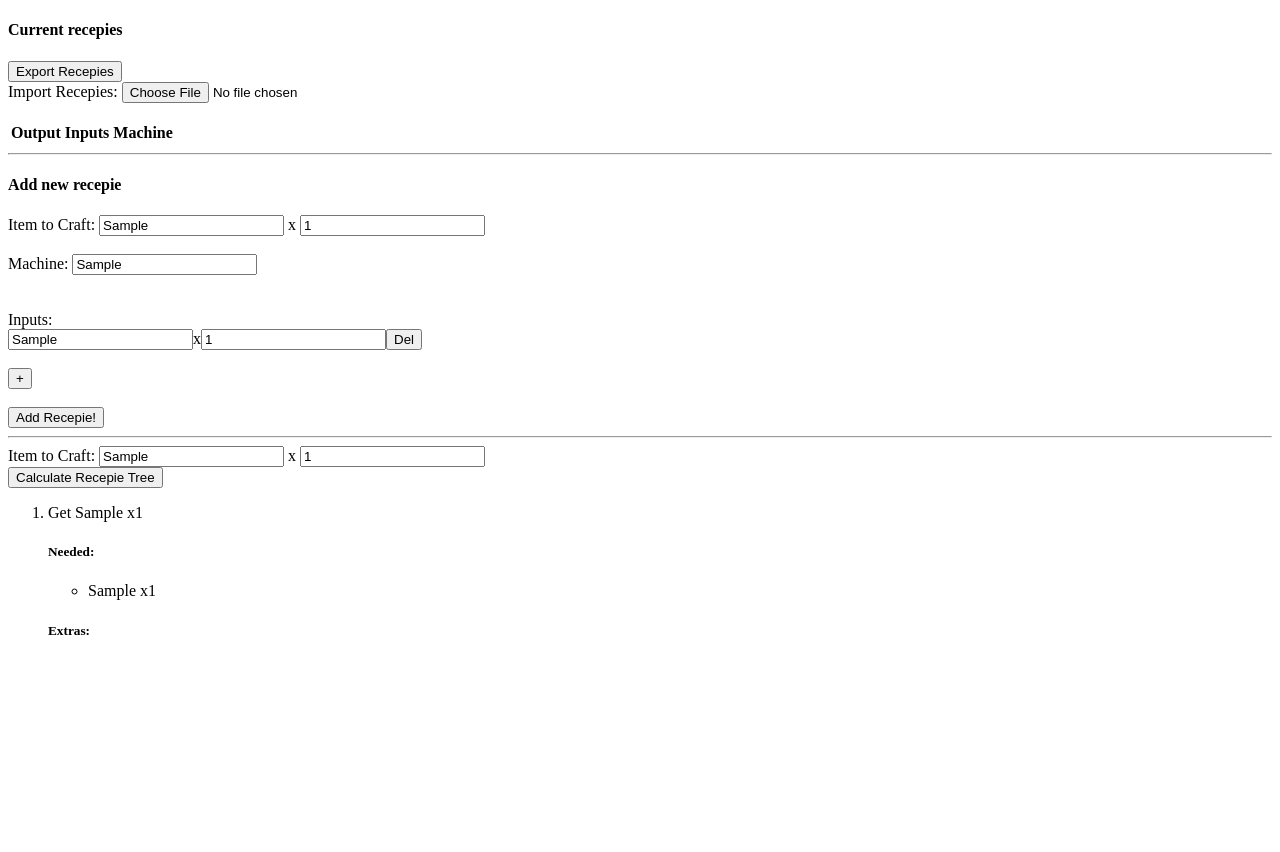
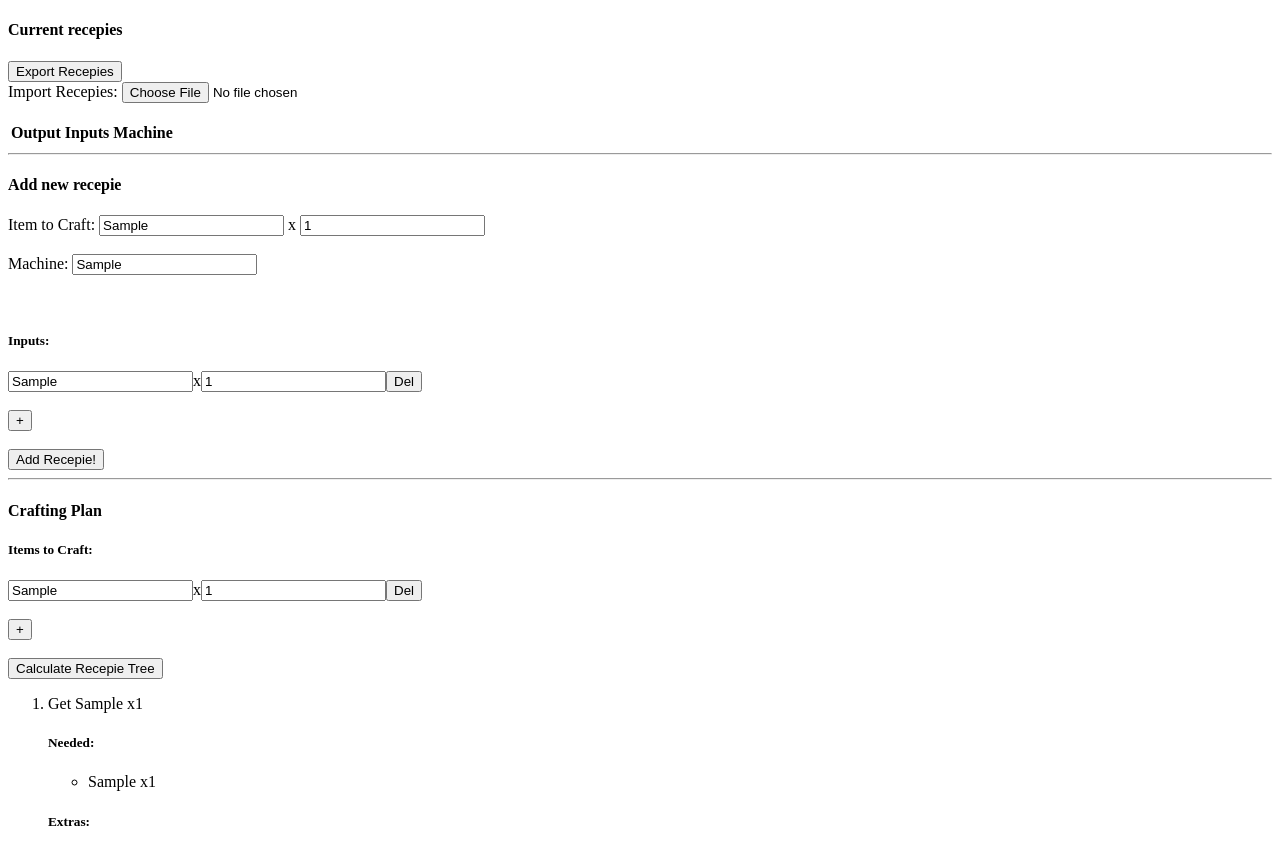
Before and after one commit to 0Marble/craftree, a plain HTML site: page index.html in a window 1280 px wide. Both pictures are taken after typing "Sample", "Sample", "Sample", "Sample" into the empty fields and a click on the button "Calculate Recepie Tree". Before the commit the page ends 800 px from the top, so only its background shows below. Drawn offline with Linux system fonts and the light colour scheme.

Commit message:
multiple items to craft

```diff
--- a/index.html
+++ b/index.html
@@ -37,10 +37,8 @@
 					<input type="text" name="machine" id="recepie_machine"> <br><br>
 					<br>
 
-					<label>Inputs: </label><br>
-					<div id="recepie_inputs">
-
-					</div>
+					<h5>Inputs: </h5>
+					<div id="recepie_inputs"> </div>
 					<br>
 					<button id="add_input_button">+</button>
 
@@ -49,13 +47,12 @@
 			</div>
 			<hr>
 
-			<label for="item_to_craft">Item to Craft:</label>
-			<input type="text" name="item_to_craft" id="item_to_craft_input">
-			x
-			<input type="number" id="item_to_craft_input_amount" value=1><br>
-			<button id="item_to_craft_button">Calculate Recepie Tree</button>
-			<div id="recepie_tree">
-			</div>
+			<h4>Crafting Plan</h4>
+			<h5>Items to Craft:</h5>
+			<div id="items_to_craft_list"> </div>
+			<br><button id="add_item_to_craft_button">+</button>
+			<br><br><button id="calculate_tree">Calculate Recepie Tree</button>
+			<div id="recepie_tree"> </div>
 
 			<script src="recepie.js"></script>
 			<script src="tree.js"></script>
--- a/recepie.js
+++ b/recepie.js
@@ -96,10 +96,12 @@ class RecepieStore {
         }
     }
 
-    evaluate(output, amount) {
+    evaluate(outputs, amounts) {
         let actions = []
         let extra = new Map()
-        this._evaluate(output, amount, actions, extra)
+        for (let i = 0; i < outputs.length; i++){
+            this._evaluate(outputs[i], amounts[i], actions, extra)
+        }
         return { actions: actions, extra: extra }
     }
 
--- a/tree.js
+++ b/tree.js
@@ -1,11 +1,42 @@
-const craft_input = document.getElementById("item_to_craft_input")
-const craft_amount = document.getElementById("item_to_craft_input_amount")
+const craft_targets = document.getElementById("items_to_craft_list")
+
 const recepie_tree = document.getElementById("recepie_tree")
-const craft_button = document.getElementById("item_to_craft_button")
+const craft_button = document.getElementById("calculate_tree")
+const add_item_to_craft_button = document.getElementById("add_item_to_craft_button")
+
+function addNewCraftTargetField() {
+    let input_block = document.createElement("div")
+    let new_input = document.createElement("input")
+    let br = document.createElement("br")
+    let amt = document.createElement("input")
+    let rm = document.createElement("button")
+    rm.addEventListener("click", (e) => input_block.remove())
+    rm.append("Del")
+    new_input.type = "text"
+    new_input.className = "item_to_craft"
+    amt.type = "number"
+    amt.value = 1
+    amt.className = "item_to_craft_amount"
+    input_block.append(new_input, "x", amt, rm, br)
+    craft_targets.append(input_block)
+}
+
+addNewCraftTargetField()
+add_item_to_craft_button.addEventListener("click", addNewCraftTargetField)
 
 function onCraftComputation() {
-    let item = craft_input.value
-    let plan = recepie_store.evaluate(item, parseInt(craft_amount.value))
+    let items = []
+    const item_inputs = document.getElementsByClassName("item_to_craft")
+    for (const item of item_inputs) {
+        items.push(item.value)
+    }
+    let amounts = []
+    const amount_inputs = document.getElementsByClassName("item_to_craft_amount")
+    for (const amount of amount_inputs ) {
+        amounts.push(parseInt(amount.value))
+    }
+
+    let plan = recepie_store.evaluate(items, amounts)
     let new_tree = drawPlan(plan, 0)
     recepie_tree.replaceChildren(new_tree)
 }
```
